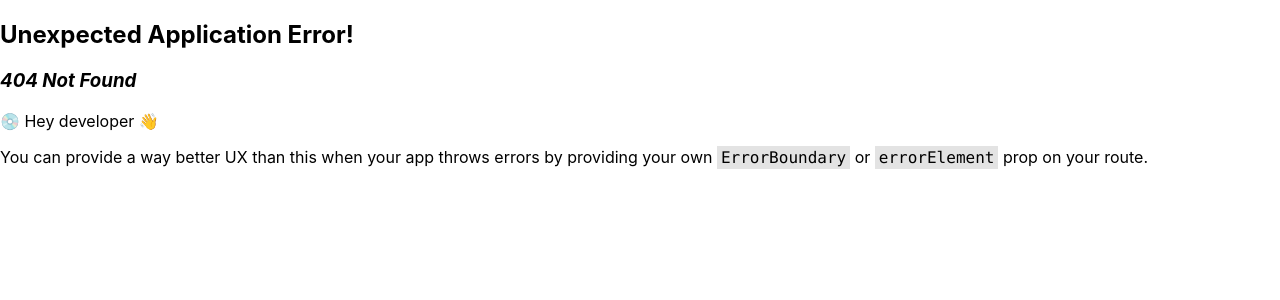
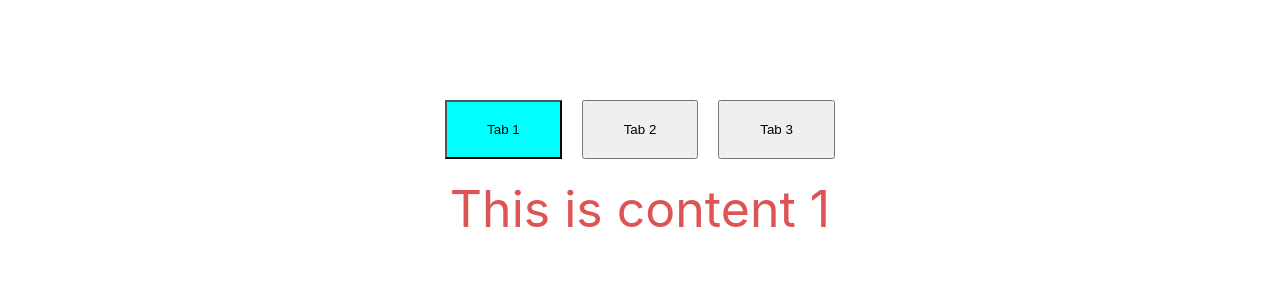
Before and after one commit to puneet-ahuja/react-fe-coding-round-questions, a React (Create React App) app: page /tabs-switcher in a window 1280 px wide. Before the commit this address had no page. Shown: the top 300 px of the page. Built offline with nearby package versions, Linux system fonts and the light colour scheme.

Commit message:
Added tabs switcher (#11)

```diff
--- a/src/components/Home/Home.js
+++ b/src/components/Home/Home.js
@@ -54,6 +54,11 @@ const Home = () => {
           <Link to="/scroll-indicator">Scroll Indicator</Link>
         </li>
 
+        {/* Link to tabs-switcher */}
+        <li>
+          <Link to="/tabs-switcher">Tabs Switcher</Link>
+        </li>
+
       </ul>
     </div>
   );
--- /dev/null
+++ b/src/components/TabsSwitcher/TabsSwitcherContainer.jsx
@@ -0,0 +1,28 @@
+import "./TabsSwitcherContainer.css";
+
+import TabsSwitcher from "./components/TabsSwitcher/TabsSwitcher";
+
+const TabsSwitcherContainer = () => {
+  // 1. We need to create a data for tab switcher.
+
+  // 2. We will just pass the data from here to the Tabs Container
+
+  const tabsData = [
+    {
+      label: "Tab 1",
+      content: <div>This is content 1</div>,
+    },
+    {
+      label: "Tab 2",
+      content: <div>This is content 2</div>,
+    },
+    {
+      label: "Tab 3",
+      content: <div>This is content 3</div>,
+    },
+  ];
+
+  return <TabsSwitcher tabsData={tabsData}></TabsSwitcher>;
+};
+
+export default TabsSwitcherContainer;
--- /dev/null
+++ b/src/components/TabsSwitcher/components/TabsSwitcher/TabsSwitcher.css
@@ -0,0 +1,31 @@
+.tabs-switcher-container {
+    display: flex;
+    flex-direction: column;
+    gap: 20px;
+    align-items: center;
+
+    margin-top: 100px;
+}
+
+.tabs-navigation {
+    display: flex;
+    gap: 20px;
+}
+
+.tab {
+    padding: 20px 40px;
+
+    cursor: pointer;
+
+    transition: background-color 0.5s;
+}
+
+.selected-tab {
+    background-color: aqua;
+}
+
+
+.content {
+    font-size: 50px;
+    color: rgb(222, 84, 84);
+}
--- /dev/null
+++ b/src/components/TabsSwitcher/components/TabsSwitcher/TabsSwitcher.jsx
@@ -0,0 +1,43 @@
+import { useState } from "react";
+
+
+import './TabsSwitcher.css';
+
+const TabsSwitcher = ({ tabsData }) => {
+  // 1. We should maintain which element is selected? - State for this
+
+  // 2. We have to render the content based upon our selected tabs - Abve state will handle this as well.
+
+  // UI
+  // 1. Tabs Switcher UI
+  // 2. Content UI
+
+
+  const [selectedIndex , setSelectedIndex] = useState(0);
+
+
+
+  // TODO: Cursor pointer
+
+  return (
+    <div className="tabs-switcher-container">
+      <nav className="tabs-navigation">
+        {tabsData && tabsData.length > 0 && tabsData.map(({label, content},index)=>{
+            return <button key={index} onClick={()=>{
+                setSelectedIndex(index)
+            }}
+            className={`tab${selectedIndex === index? ' selected-tab': ''}`}
+            >{label}</button>
+        })}
+      </nav>
+
+      <section className="content">
+        {
+            tabsData[selectedIndex].content
+        }
+      </section>
+    </div>
+  );
+};
+
+export default TabsSwitcher;
```
Also changed, not shown: src/App.js (+10 -0 lines), src/components/TabsSwitcher/README.md (added), src/components/TabsSwitcher/TabsSwitcherContainer.css (added).
